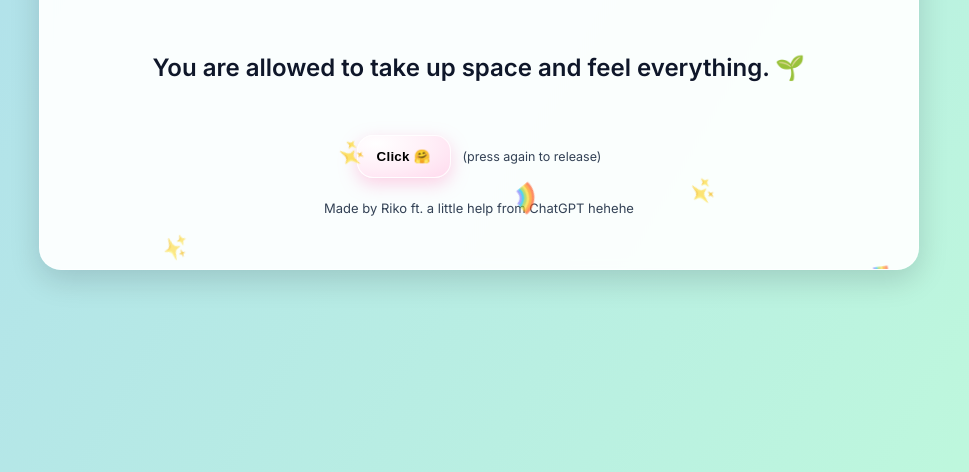
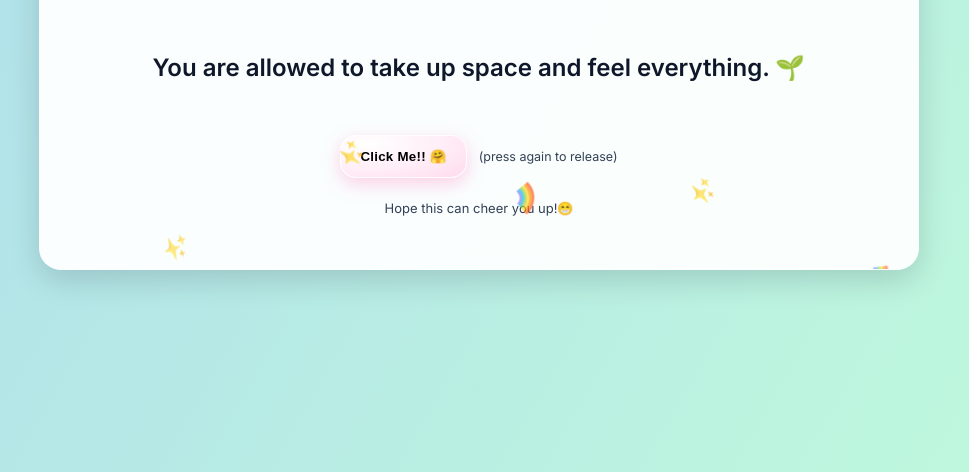
Before and after one commit to RikoDevs/cheer-up-page, a plain HTML site: page index.html in a window 1280 px wide. Shown: the part 328-800 px from the top of the page, without its empty margins (161-1130 px from the left). Drawn offline with Linux system fonts and the light colour scheme.

Commit message:
Update index.html

```diff
--- a/index.html
+++ b/index.html
@@ -354,7 +354,7 @@
           <div class="message">
             Jangan lama" yah badmoodnya nanti gue ikut sedih😔
           </div>
-          <div class="message">km kuat udah bisa sampai siniiii🐾</div>
+          <div class="message">Km kuat udah bisa sampai siniiii🐾</div>
           <div class="message">
             Someone out here is rooting for you (it’s me). ✨
           </div>
@@ -366,12 +366,12 @@
             aria-label="Sending a virtual hug"
             onclick="document.body.classList.toggle('hug')"
           >
-            Click 🤗
+            Click Me!! 🤗
           </button>
           <span class="microcopy">(press again to release)</span>
         </div>
 
-        <p class="footer">Made by Riko ft. a little help from ChatGPT hehehe</p>
+        <p class="footer">Hope this can cheer you up!😁</p>
 
         <!-- Decorative floating confetti/hearts/stars -->
         <div class="confetti" aria-hidden="true">
```
